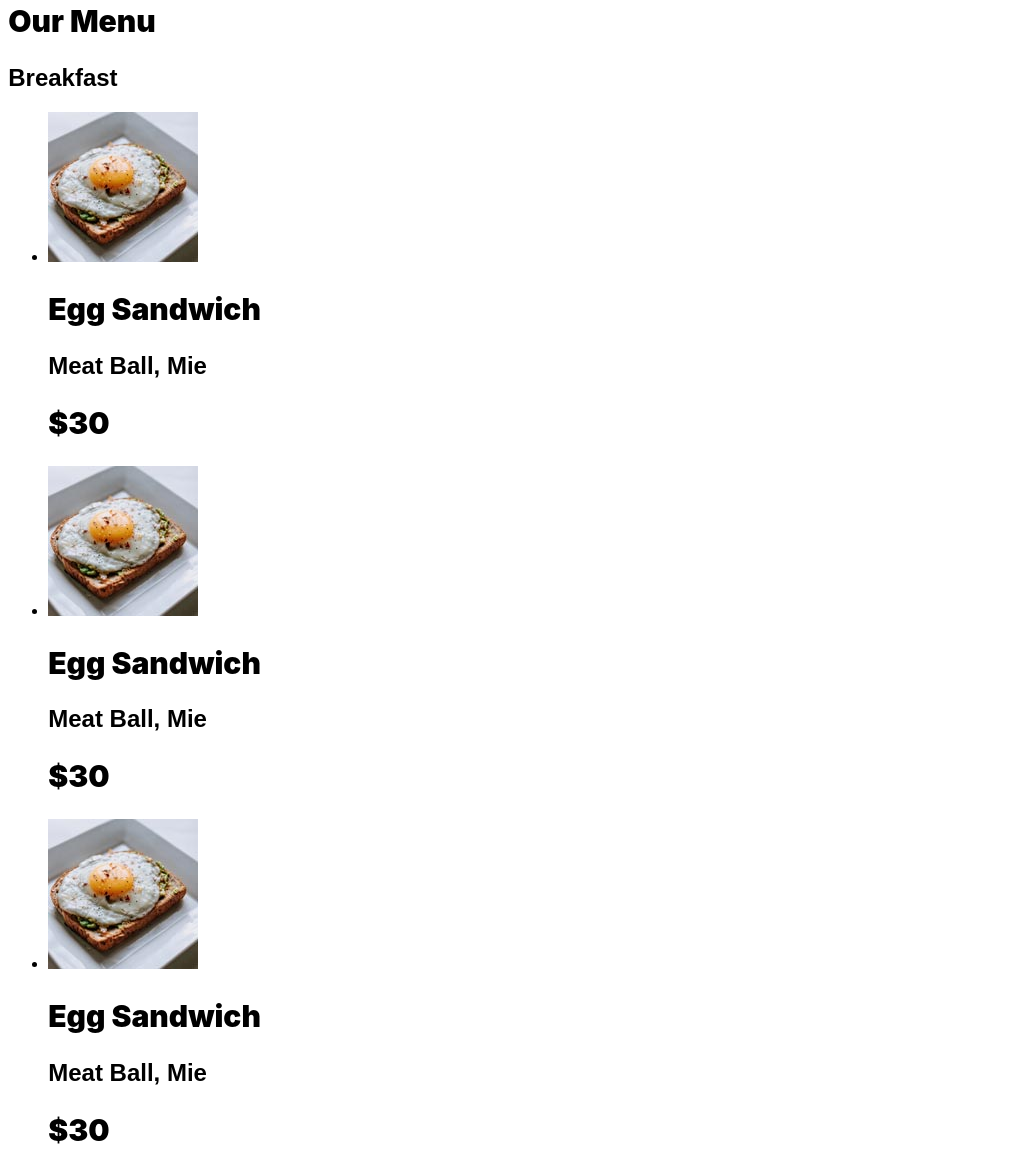
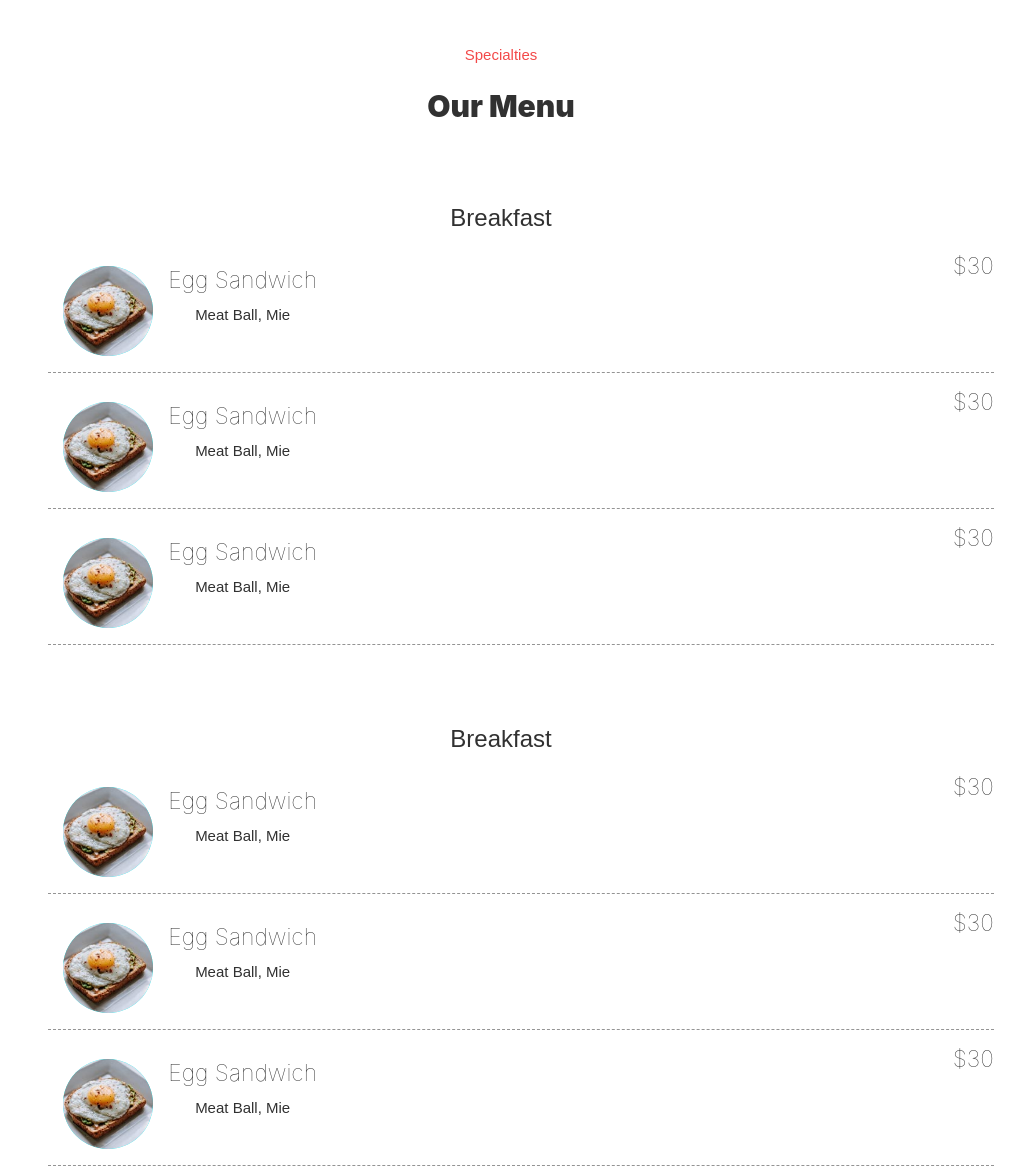
Before and after one commit to Otavioalv/Restaurante, a plain HTML site: page index.html in a window 1280 px wide. Shown: the part 2147-3316 px from the top of the page, without its empty margins (139-1164 px from the left). Drawn offline with Linux system fonts and the light colour scheme.

Commit message:
menu-completed

```diff
--- a/index.html
+++ b/index.html
@@ -103,13 +103,18 @@
                             </p>
                             <h2>$15.00</h2>
 
-                            <button class="button-m">Book A Table</button>
+                            <button class="button-m">Book a Table</button>
                         </div>
                     </div>
 
-                    <div class="special__div">
-                        <h1>02.</h1>
-                        <div class="special__text">
+                    <div class="special__div scale-1">
+
+                        <div class="special__img">
+                            <img src="resto/img/salmon-zucchini.jpg" alt="Zucchini">
+                        </div>
+
+                        <h1 class="scale-1">02.</h1>
+                        <div class="special__text scale-1">
                             <h3>Salmon</h3>
                             <h2>Zucchini</h2>
                             <p>
@@ -118,28 +123,31 @@
                             <h2>$12.00</h2>
 
 
-                            <button class="button-m">Book A Table</button>
-
-                        </div>
-
-                        <div class="special__img">
-                            <img src="resto/img/salmon-zucchini.jpg" alt="Zucchini">
-                        </div>
+                            <button class="button-m">Book a Table</button>
 
                         </div>
                     </div>
+                </div>
+
+                <div class="menu">
+                    <h3>Specialties</h3>
+                    <h1>Our Menu</h1>
+
+                    <div class="menu__div">
+                        <h2>Breakfast</h2>
+
+                        <ul class="menu__list">
+                            <li>
+                                <span class="menu__list__food">
+
+                                    <div class="menu__list-img">
+                                        <img src="resto/img/breakfast-1.jpg" alt="Egg_Sandwich">
+                                    </div>
 
                                     <div>
-                    <h3>Specialties</h3>
-                    <h1>Our Menu</h1>
-                    <h2>Breakfast</h2>
-
-                    <ul>
-                        <li>
-                            <span>
-                                <img src="resto/img/breakfast-1.jpg" alt="Egg_Sandwich">
                                         <h1>Egg Sandwich</h1>
                                         <h2>Meat Ball, Mie</h2>
+                                    </div>
                                 </span>
                                 <span>
                                     <h1>$30</h1>
@@ -147,10 +155,14 @@
                             </li>
 
                             <li>
-                            <span>
+                                <span class="menu__list__food">
+                                    <div class="menu__list-img">
                                         <img src="resto/img/breakfast-1.jpg" alt="Egg_Sandwich">
+                                    </div>
+                                    <div>
                                         <h1>Egg Sandwich</h1>
                                         <h2>Meat Ball, Mie</h2>
+                                    </div>
                                 </span>
                                 <span>
                                     <h1>$30</h1>
@@ -158,25 +170,36 @@
                             </li>
 
                             <li>
-                            <span>
+                                <span class="menu__list__food">
+                                    <div class="menu__list-img">
                                         <img src="resto/img/breakfast-1.jpg" alt="Egg_Sandwich">
+                                    </div>
+                                    <div>
                                         <h1>Egg Sandwich</h1>
                                         <h2>Meat Ball, Mie</h2>
+                                    </div>
                                 </span>
                                 <span>
                                     <h1>$30</h1>
                                 </span>
                             </li>
                         </ul>
+                    </div>
 
+
+                    <div class="menu__div">
                         <h2>Breakfast</h2>
 
-                    <ul>
+                        <ul class="menu__list">
                             <li>
-                            <span>
+                                <span class="menu__list__food">
+                                    <div class="menu__list-img">
                                         <img src="resto/img/breakfast-1.jpg" alt="Egg_Sandwich">
+                                    </div>
+                                    <div>
                                         <h1>Egg Sandwich</h1>
                                         <h2>Meat Ball, Mie</h2>
+                                    </div>
                                 </span>
                                 <span>
                                     <h1>$30</h1>
@@ -184,10 +207,16 @@
                             </li>
 
                             <li>
-                            <span>
+                                <span class="menu__list__food">
+
+                                    <div class="menu__list-img">
                                         <img src="resto/img/breakfast-1.jpg" alt="Egg_Sandwich">
+                                    </div>
+
+                                    <div>
                                         <h1>Egg Sandwich</h1>
                                         <h2>Meat Ball, Mie</h2>
+                                    </div>
                                 </span>
                                 <span>
                                     <h1>$30</h1>
@@ -195,25 +224,36 @@
                             </li>
 
                             <li>
-                            <span>
+                                <span class="menu__list__food">
+                                    <div class="menu__list-img">
                                         <img src="resto/img/breakfast-1.jpg" alt="Egg_Sandwich">
+                                    </div>
+                                    <div>
                                         <h1>Egg Sandwich</h1>
                                         <h2>Meat Ball, Mie</h2>
+                                    </div>
                                 </span>
                                 <span>
                                     <h1>$30</h1>
                                 </span>
                             </li>
                         </ul>
+                    </div>
 
+
+                    <div class="menu__div">
                         <h2>Breakfast</h2>
 
-                    <ul>
+                        <ul class="menu__list">
                             <li>
-                            <span>
+                                <span class="menu__list__food">
+                                    <div class="menu__list-img">
                                         <img src="resto/img/breakfast-1.jpg" alt="Egg_Sandwich">
+                                    </div>
+                                    <div>
                                         <h1>Egg Sandwich</h1>
                                         <h2>Meat Ball, Mie</h2>
+                                    </div>
                                 </span>
                                 <span>
                                     <h1>$30</h1>
@@ -221,10 +261,14 @@
                             </li>
 
                             <li>
-                            <span>
+                                <span class="menu__list__food">
+                                    <div class="menu__list-img">
                                         <img src="resto/img/breakfast-1.jpg" alt="Egg_Sandwich">
+                                    </div>
+                                    <div>
                                         <h1>Egg Sandwich</h1>
                                         <h2>Meat Ball, Mie</h2>
+                                    </div>
                                 </span>
                                 <span>
                                     <h1>$30</h1>
@@ -232,16 +276,21 @@
                             </li>
 
                             <li>
-                            <span>
+                                <span class="menu__list__food">
+                                    <div class="menu__list-img">
                                         <img src="resto/img/breakfast-1.jpg" alt="Egg_Sandwich">
+                                    </div>
+                                    <div>
                                         <h1>Egg Sandwich</h1>
                                         <h2>Meat Ball, Mie</h2>
+                                    </div>
                                 </span>
                                 <span>
                                     <h1>$30</h1>
                                 </span>
                             </li>
                         </ul>
+                    </div>
                 </div>
 
                 <div>
--- a/resto/css/style.css
+++ b/resto/css/style.css
@@ -25,12 +25,12 @@ body{
     font-size: 1em;
     font-weight: 100;
     border: 0;
-    transition: background-color .2s ease-out;
+    transition: background-color .2s ease-out, box-shadow .2s ease-out;
 }
 
 .button-m:hover{
     background-color: #cc3c3c;
-    box-shadow: 0 0 5vh rgb(255, 227, 227);
+    box-shadow: 0 0 5vh rgb(255, 196, 196);
 }
 /*  */
 /* Logo */
@@ -334,6 +334,11 @@ header{
  /*    background-color: rgb(255, 206, 206); */
 }
 
+.special__div--moblie{  /* FAZER ALTERAÇÃO MOBLIE */
+    display: block;
+    margin: auto;
+}
+
 .special__img{
     width: 35vh;
     height: 45vh;
@@ -367,8 +372,90 @@ header{
     font-size: 1.6em;
 }
 
-.special__text p{}
+.scale-1{
+    transform: scale(-1, 1);
+}
+/* ------Fim Section------ */
 
+/* CONFIGURAÇÕES MENU */
 
+.menu{
+    margin-top: 100px;
+    text-align: center;
+    color: rgb(49, 49, 49);
+}
 
-/* ------Fim Section------ */
+.menu__list{
+    list-style: none;
+}
+
+.menu__list li{
+    display: flex;
+    margin-bottom: 15px;
+    padding-bottom: 15px;
+    padding-bottom: 30px;
+    border-bottom: 1px rgb(148, 148, 148) dashed;
+}
+
+.menu__list span{
+    width: 100%;
+    height: 90px;
+}
+
+.menu__list h1{
+    font-weight: 100;
+    font-size: 23px;
+    height: 40px;
+    margin: 0;
+    text-align: end;
+}
+
+.menu__list h2{
+    font-size: 15px;
+    font-weight: 100;
+    height: 20px;
+    margin: 0;
+}
+
+.menu__list__food{
+    display: flex;
+}
+
+.menu__list__food div{
+    margin-top: 14px;
+    margin-left: 15px;
+    text-align: center;
+    height: 100%;
+}
+
+.menu__list-img{
+    position: relative;
+    overflow: hidden;
+    width: 90px;
+    border-radius: 50%;
+}
+
+.menu__list-img img{
+    background-color: aqua;
+    position: absolute;
+    width: 90px;
+    height: 90px;
+    transition: width .4s ease-in-out, height .4s ease-in-out;
+    transform: translate(-50%,0%);
+}
+
+.menu__list-img:hover img{
+    width: 100px;
+    height: 100px;
+    transform: translate(-50%,0%);
+}
+
+.menu__div{
+    margin-top: 80px;
+}
+
+.menu__div h2{
+    font-weight: 100;
+}
+
+/*  */
```
Lines whose indentation alone changed are shown as unchanged.
